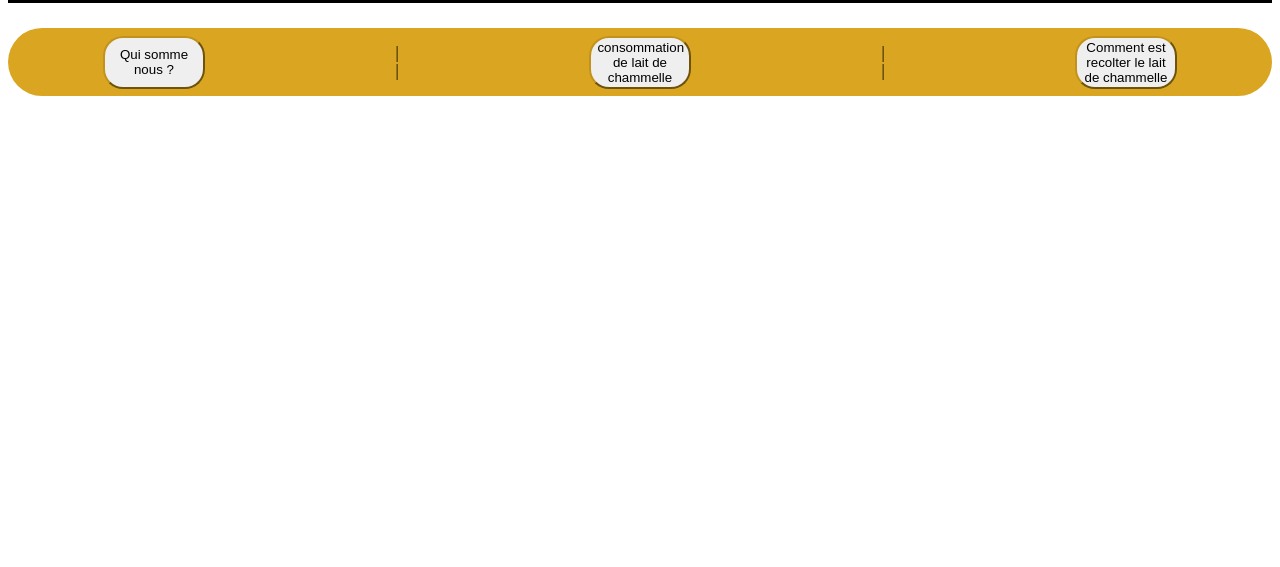
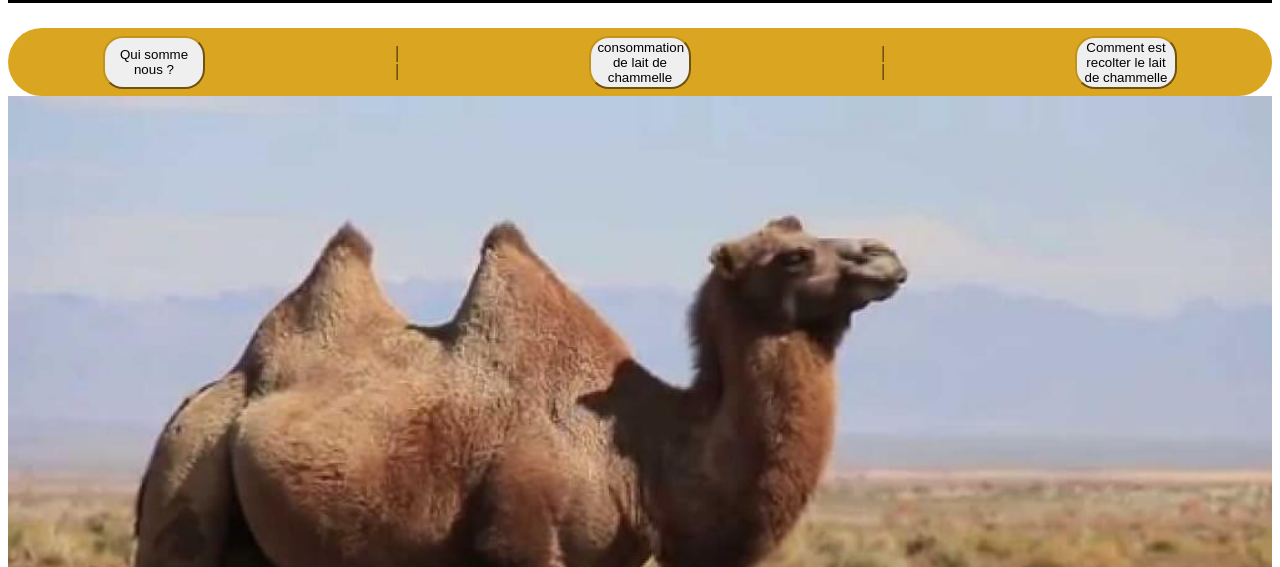
Before and after one commit to TortueBleu/maquettes, a plain HTML site: page maquette1/maquette1.html in a window 1280 px wide. Shown: the part 233-800 px from the top of the page. Drawn offline with Linux system fonts and the light colour scheme.

Commit message:
ajout image et modification de cette derniere

```diff
--- a/maquette1/maquette1.css
+++ b/maquette1/maquette1.css
@@ -52,5 +52,12 @@ body{
     justify-content: center;
     align-items: center;
     font-size: 25px;
-
+    color: violet;
 }
+.chammelleImg{
+    background-image: url("photos/chammelle.jpg");
+    background-size: cover;
+    background-position: center;
+    background-attachment: fixed;
+    height: 800px;
+}
--- a/maquette1/maquette1.html
+++ b/maquette1/maquette1.html
@@ -24,9 +24,12 @@
             <p>|</br>|</p>
             <button class="button" id="recolte">Comment est recolter le lait de chammelle</button>
         </div>
-        <div class="textExplicatif">
-            <p id="text"></p>
+
+        <div class="chammelleImg">
+            <div class="textExplicatif">
+                <p id="text"></p>
+            </div>
         </div>
-</body>
+    </body>
 <script src="maquette1.js"></script>
 </html>
```
Also changed, not shown: maquette1/photos/chammelle.jpg (added).
